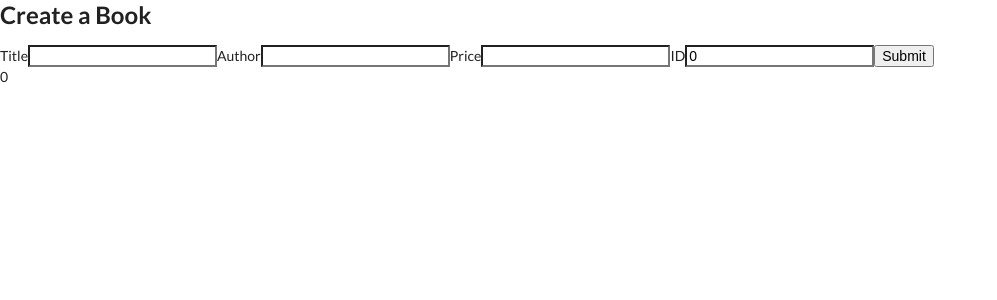
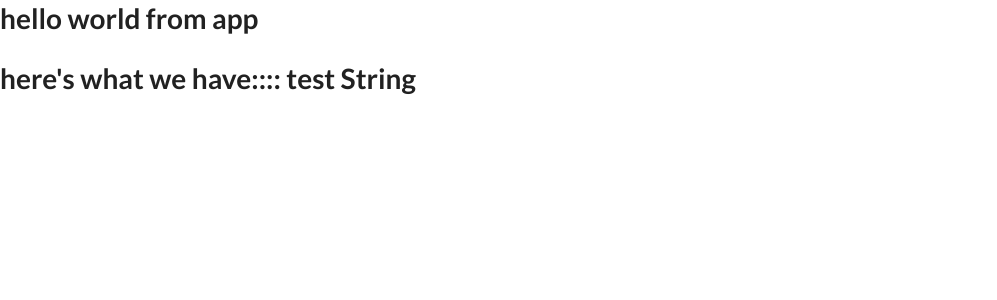
Before and after one commit to remarkablejames/react-widgets, a React (Create React App) app: page / in a window 1280 px wide. Shown: the top 300 px of the page, without its empty margins (0-997 px from the left). Built offline with nearby package versions, Linux system fonts and the light colour scheme.

Commit message:
added context

```diff
--- /dev/null
+++ b/db.json
@@ -0,0 +1,8 @@
+{
+  "books": [
+    {
+      "title": "The Dark Tower",
+      "id": 1
+    }
+  ]
+}
--- a/package.json
+++ b/package.json
@@ -7,6 +7,7 @@
     "@testing-library/react": "^12.1.4",
     "@testing-library/user-event": "^13.5.0",
     "axios": "^0.26.1",
+    "json-server": "^0.17.2",
     "react": "^18.0.0",
     "react-dom": "^18.0.0",
     "react-scripts": "5.0.0",
@@ -16,7 +17,8 @@
     "start": "react-scripts start",
     "build": "react-scripts build",
     "test": "react-scripts test",
-    "eject": "react-scripts eject"
+    "eject": "react-scripts eject",
+    "server": "json-server --watch db.json --port 3004 --host 127.0.0.1"
   },
   "eslintConfig": {
     "extends": [
--- a/src/components/App.jsx
+++ b/src/components/App.jsx
@@ -1,50 +1,9 @@
-import { useState } from "react";
 import BookList from "./BookList";
-import BookCreate from "./BookCreate";
 function App() {
-  const bookList = [
-    {
-      id: 1,
-      title: "The Hunger Games",
-      author: "Suzanne Collins",
-      price: 8.99,
-    },
-    {
-      id: 2,
-      title: "Harry Potter and the Sorcerer's Stone",
-      author: "J.K. Rowling",
-      price: 6.99,
-    },
-    {
-      id: 3,
-      title: "To Kill a Mockingbird",
-      author: "Harper Lee",
-      price: 7.99,
-    },
-    {
-      id: 4,
-      title: "Pride and Prejudice",
-      author: "Jane Austen",
-      price: 9.99,
-    },
-    {
-      id: 5,
-      title: "Twilight",
-      author: "Stephenie Meyer",
-      price: 5.99,
-    },
-  ];
-  const [books, setBooks] = useState([]);
-
-  const addBook = (book) => {
-    console.log(book);
-    setBooks([...books, book]);
-  };
-
   return (
     <div>
-      <BookCreate addBook={addBook} />
-      <BookList books={books} />
+      <h1>hello world from app</h1>
+      <BookList />
     </div>
   );
 }
--- a/src/components/BookCreate.jsx
+++ /dev/null
@@ -1,54 +0,0 @@
-import { useState } from "react";
-
-function BookCreate({ addBook }) {
-  const [title, setTitle] = useState("");
-  const [author, setAuthor] = useState("");
-  const [price, setPrice] = useState("");
-  const [id, setId] = useState(0);
-  return (
-    <form
-      onSubmit={(e) => {
-        e.preventDefault();
-        addBook({
-          title,
-          author,
-          price,
-          id,
-        });
-      }}
-    >
-      <h2>Create a Book</h2>
-      <label htmlFor="title">Title</label>
-      <input
-        type="text"
-        id="title"
-        onChange={(e) => setTitle(e.target.value)}
-        value={title}
-      />
-      <label htmlFor="author">Author</label>
-      <input
-        type="text"
-        id="author"
-        onChange={(e) => setAuthor(e.target.value)}
-        value={author}
-      />
-      <label htmlFor="price">Price</label>
-      <input
-        type="text"
-        id="price"
-        onChange={(e) => setPrice(e.target.value)}
-        value={price}
-      />
-      <label htmlFor="id">ID</label>
-      <input
-        type="text"
-        id="id"
-        onChange={(e) => setId(e.target.value)}
-        value={id}
-      />
-      <input type="submit" value="Submit" />
-    </form>
-  );
-}
-
-export default BookCreate;
--- a/src/components/BookList.jsx
+++ b/src/components/BookList.jsx
@@ -1,13 +1,8 @@
-import BookShow from "./BookShow";
-function BookList({ books }) {
-  return (
-    <div>
-      {books.map((book) => (
-        <BookShow key={book.id} book={book} />
-      ))}
-      {books.length}
-    </div>
-  );
+import { useContext } from "react";
+import { BooksContext } from "../context/BooksContext";
+function BookList() {
+  const value = useContext(BooksContext);
+  return <h1>here's what we have:::: {value.text}</h1>;
 }
 
 export default BookList;
--- a/src/components/BookShow.jsx
+++ /dev/null
@@ -1,13 +0,0 @@
-// import BookEdit from "./BookEdit";
-function BookShow({ book }) {
-  return (
-    <div>
-      <h2>{book.title}</h2>
-      <h3>{book.author}</h3>
-      <p>${book.price}</p>
-      {/* <BookEdit book={book} /> */}
-    </div>
-  );
-}
-
-export default BookShow;
--- /dev/null
+++ b/src/context/BooksContext.js
@@ -0,0 +1,3 @@
+import { createContext } from "react";
+
+export const BooksContext = createContext();
--- a/src/index.js
+++ b/src/index.js
@@ -1,7 +1,12 @@
 import React from "react";
 import ReactDOM from "react-dom/client";
 import App from "./components/App";
+import { BooksContext } from "./context/BooksContext";
 
 const root = ReactDOM.createRoot(document.getElementById("root"));
 
-root.render(<App />);
+root.render(
+  <BooksContext.Provider value={{ text: "test String" }}>
+    <App />
+  </BooksContext.Provider>
+);
```
Also changed, not shown: src/components/BookEdit.jsx (deleted, +0 -11 lines), 2 other files (tests, documents, lock files or other folders).
